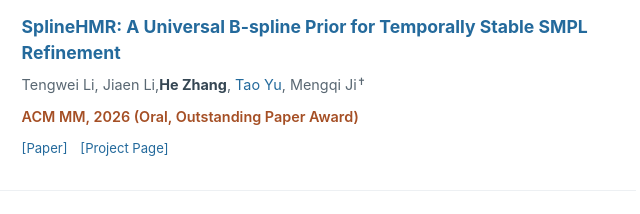
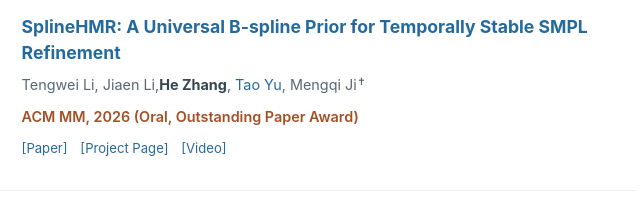
Before and after one commit to Hector-HeZhang/hector-hezhang.github.io, a plain HTML site: page index.html in a window 1280 px wide. Shown: the part 1180-1394 px from the top of the page, 580-1220 px from the left. Drawn offline with Linux system fonts and the light colour scheme.

Commit message:
Update index.html

```diff
--- a/index.html
+++ b/index.html
@@ -111,7 +111,7 @@
               <p class="publication-authors">Tengwei Li, Jiaen Li,<strong>He Zhang</strong>, <a href="https://ytrock.com/" target="_blank" rel="noopener noreferrer">Tao Yu</a>, Mengqi Ji<sup>✝</sup></p>
               <p class="publication-venue">ACM MM, 2026 (Oral, Outstanding Paper Award)</p>
               <div class="publication-links" aria-label="论文资源">
-                <a href="https://dl.acm.org/doi/10.1145/3767308.3835749" target="_blank" rel="noopener noreferrer">Paper</a> <a href="https://yizhitutuqiu.github.io/SplineHMR_Page/" target="_blank" rel="noopener noreferrer">Project Page</a>
+                <a href="https://dl.acm.org/doi/10.1145/3767308.3835749" target="_blank" rel="noopener noreferrer">Paper</a> <a href="https://yizhitutuqiu.github.io/SplineHMR_Page/" target="_blank" rel="noopener noreferrer">Project Page</a> <a href="https://www.youtube.com/watch?v=BntuG1ZOT6g" target="_blank" rel="noopener noreferrer">Video</a>
               </div>
             </div>
           </article>
```
